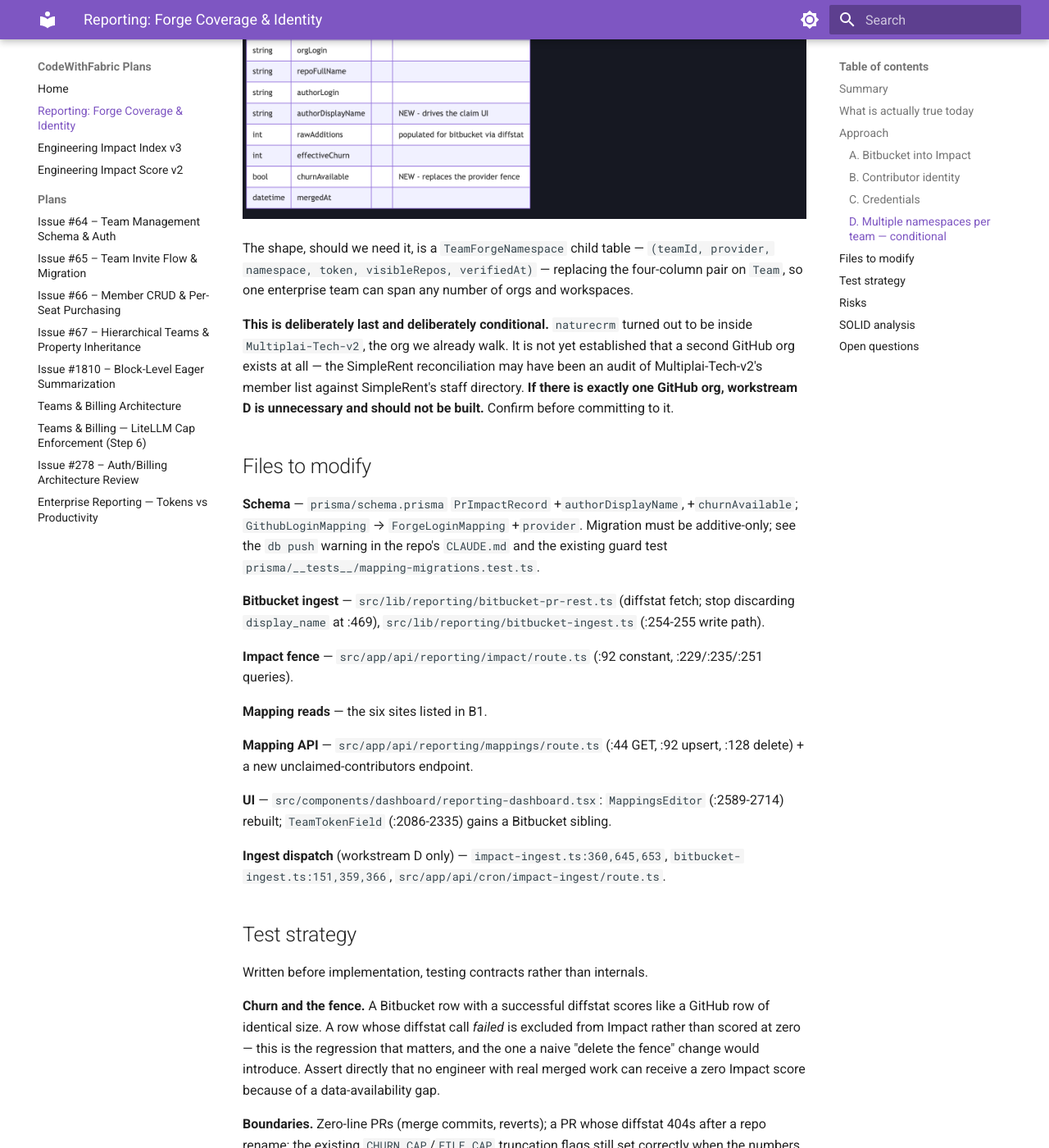
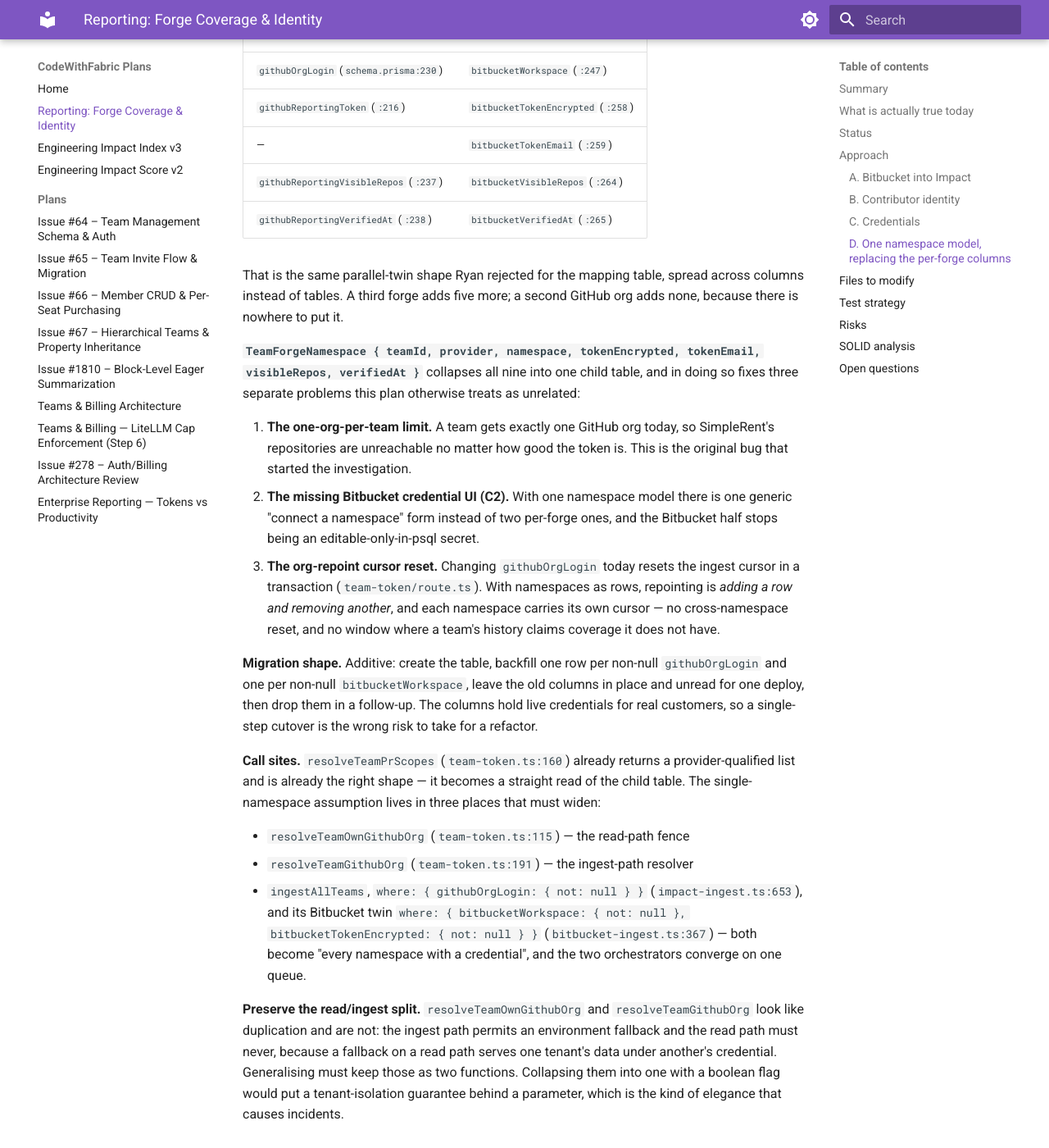
Before and after one commit to farpointhq/codewithfabric-plans, an MkDocs documentation site: the page built from docs/plans/forge-namespaces-and-identity-plan.md, in a window 1280 px wide and 1400 px high, scrolled down 5432 px. Shown: the whole window at 82% size. Built offline with MkDocs 1.6.1 and Material for MkDocs 9.7.7, drawn with Linux system fonts in a browser that asks for light colours; some of the changed text lies outside the part shown.

Commit message:
docs: promote TeamForgeNamespace from conditional to the next piece of work
Ryan's call, on a standing preference: the more general and elegant solution
wins. The first draft deferred the namespace model because naturecrm turned out
to be inside the org we already walk, so nothing was blocked on it. That
reasoning was too narrow.

Team carries nine columns to describe two forges — the same parallel-twin shape
already rejected for the mapping table, spread across columns instead of tables.
Collapsing them into one child table fixes three things the plan had been
treating as unrelated: the one-org-per-team limit that makes SimpleRent's repos
unreachable, the missing Bitbucket credential UI (rotating that token means
editing production by hand), and the org-repoint cursor reset.

Also records status — A shipped in PR #374, B in flight in another session with
ForgeLoginMapping chosen over a parallel BitbucketLoginMapping — corrects the
mapping call-site count to eight across six files, and revises the SOLID section,
which had argued for deferring D. That argument mistook "nothing is blocked
today" for "the model is adequate", and a second namespace cannot be
demonstrated by a schema that cannot represent one.

Line numbers re-verified against origin/main 75e1b04.

```diff
--- a/docs/plans/forge-namespaces-and-identity-plan.md
+++ b/docs/plans/forge-namespaces-and-identity-plan.md
@@ -1,7 +1,7 @@
 # Reporting: forge coverage and contributor identity
 
-**Status:** proposed, 2026-09-02
-**Repo:** `farpointhq/codewithfabric` · all line numbers against `origin/main` (`16095a3`)
+**Status:** A shipped (in review) · B in flight · D approved as next, 2026-09-02
+**Repo:** `farpointhq/codewithfabric` · all line numbers verified against `origin/main` (`75e1b04`)
 **Related:** [Engineering Impact Index v3](impact-score-v3-plan.md) — this plan supplies the inputs v3 scores; it does not change the scoring model.
 
 ## Summary
@@ -52,15 +52,35 @@
 companies, and all their people sit under one enterprise team.** So the answer to
 multi-company coverage is more namespaces per team, never more teams.
 
+## Status
+
+- **A — shipped, in review.** [PR #374](https://github.com/farpointhq/codewithfabric/pull/374):
+  `/diffstat` fetched per merged PR, `authorDisplayName` persisted, Impact fence
+  moved from `provider = 'github'` to `churnAvailable`, plus a churn backfill
+  script. 3079 tests green.
+- **B — in flight, separate session.** `ForgeLoginMapping` with a `provider`
+  column (chosen over a parallel `BitbucketLoginMapping`), the eight mapping call
+  sites, the two-forge mappings panel, leaderboard wiring, and a display-name
+  backfill. A per-forge registry (`src/lib/reporting/forges.ts`) replaces the
+  hardcoded `GITHUB_LOGIN_RE`.
+- **C — operational, in progress.** A correctly-scoped GitHub token for Matt's
+  team. C2 (no Bitbucket credential UI) is subsumed by workstream D below.
+- **D — promoted to next.** Was conditional; now the point. See below.
+
 ## Approach
 
-Four workstreams. A and B are the substance; C is largely operational; D is conditional on
-information we do not yet have.
+Four workstreams. A and B are the substance, C is largely operational, and D is
+the general model the other three kept gesturing at — promoted from conditional
+once it became clear the same parallel-twin shape was showing up in three places
+at once.
 
 ### A. Bitbucket into Impact
 
-The fence at `src/app/api/reporting/impact/route.ts:92` — `IMPACT_SCORABLE = { provider:
-"github" }` — is **correct as written today** and must not simply be deleted. The schema
+*Shipped in [PR #374](https://github.com/farpointhq/codewithfabric/pull/374);
+kept here because the reasoning is the load-bearing part.*
+
+The fence at `src/app/api/reporting/impact/route.ts` — `IMPACT_SCORABLE = { provider:
+"github" }` — was **correct as written** and must not simply be deleted. The schema
 comment at `prisma/schema.prisma:707-715` explains why: Bitbucket rows have zero churn, so
 an unfenced Impact query would score thirteen named engineers at zero. That is not a
 missing number, it is a wrong one, about a person.
@@ -91,10 +111,11 @@
 
 - **B1.** Generalise `GithubLoginMapping` → `ForgeLoginMapping` by adding a `provider`
   column, unique on `(teamId, userId, provider)`. Existing rows migrate as
-  `provider = 'github'`. One code path for both forges; six read sites move over
-  (`route.ts:44`, `impact/route.ts:214`, `productivity/route.ts:143`,
-  `projects/[projectId]/route.ts:303`, `reporting/route.ts:93`,
-  `users/[userId]/route.ts:142`).
+  `provider = 'github'`. One code path for both forges; **eight call sites across
+  six files** move over (`mappings/route.ts` ×3 — findMany, upsert, deleteMany —
+  plus `impact/route.ts`, `productivity/route.ts`,
+  `projects/[projectId]/route.ts`, `reporting/route.ts`,
+  `users/[userId]/route.ts`).
 - **B2.** Persist `authorDisplayName`. For Bitbucket this is nearly free: the REST client
   **already requests** `author.display_name` and `author.nickname`
   (`bitbucket-pr-rest.ts:361`) and discards them at line 469, keeping only `account_id`.
@@ -134,25 +155,69 @@
   cause of the 7-repo view. An App also survives the holder leaving and lets the customer
   revoke it themselves. Follow-on, not a blocker.
 
-### D. Multiple namespaces per team — conditional
+### D. One namespace model, replacing the per-forge columns
 
-`resolveTeamPrScopes` (`team-token.ts:160-173`) is already multi-forge aware and returns a
-`TeamPrScope[]`. The single-namespace assumption lives in three places:
-`resolveTeamOwnGithubOrg` (`:115`), `resolveTeamGithubOrg` (`:191`) and `ingestAllTeams`'s
-selection `where: { githubOrgLogin: { not: null } }` (`impact-ingest.ts:653`).
+**Promoted from conditional to the next piece of work, 2026-09-02, on Ryan's
+standing preference: the more general and elegant solution wins.** The earlier
+draft deferred this because `naturecrm` turned out to be inside the org we
+already walk, so nothing was *blocked* on it. That reasoning was too narrow.
 
-![Target data model](./forge-scope-target.png)
+`Team` currently carries **nine columns to describe two forges**:
 
-The shape, should we need it, is a `TeamForgeNamespace` child table — `(teamId, provider,
-namespace, token, visibleRepos, verifiedAt)` — replacing the four-column pair on `Team`, so
-one enterprise team can span any number of orgs and workspaces.
+| GitHub | Bitbucket |
+|---|---|
+| `githubOrgLogin` (`schema.prisma:230`) | `bitbucketWorkspace` (`:247`) |
+| `githubReportingToken` (`:216`) | `bitbucketTokenEncrypted` (`:258`) |
+| — | `bitbucketTokenEmail` (`:259`) |
+| `githubReportingVisibleRepos` (`:237`) | `bitbucketVisibleRepos` (`:264`) |
+| `githubReportingVerifiedAt` (`:238`) | `bitbucketVerifiedAt` (`:265`) |
 
-**This is deliberately last and deliberately conditional.** `naturecrm` turned out to be
-inside `Multiplai-Tech-v2`, the org we already walk. It is not yet established that a
-second GitHub org exists at all — the SimpleRent reconciliation may have been an audit of
-Multiplai-Tech-v2's member list against SimpleRent's staff directory. **If there is exactly
-one GitHub org, workstream D is unnecessary and should not be built.** Confirm before
-committing to it.
+That is the same parallel-twin shape Ryan rejected for the mapping table, spread
+across columns instead of tables. A third forge adds five more; a second GitHub
+org adds none, because there is nowhere to put it.
+
+**`TeamForgeNamespace { teamId, provider, namespace, tokenEncrypted, tokenEmail,
+visibleRepos, verifiedAt }`** collapses all nine into one child table, and in
+doing so fixes three separate problems this plan otherwise treats as unrelated:
+
+1. **The one-org-per-team limit.** A team gets exactly one GitHub org today, so
+   SimpleRent's repositories are unreachable no matter how good the token is.
+   This is the original bug that started the investigation.
+2. **The missing Bitbucket credential UI (C2).** With one namespace model there
+   is one generic "connect a namespace" form instead of two per-forge ones, and
+   the Bitbucket half stops being an editable-only-in-psql secret.
+3. **The org-repoint cursor reset.** Changing `githubOrgLogin` today resets the
+   ingest cursor in a transaction (`team-token/route.ts`). With namespaces as
+   rows, repointing is *adding a row and removing another*, and each namespace
+   carries its own cursor — no cross-namespace reset, and no window where a
+   team's history claims coverage it does not have.
+
+**Migration shape.** Additive: create the table, backfill one row per non-null
+`githubOrgLogin` and one per non-null `bitbucketWorkspace`, leave the old columns
+in place and unread for one deploy, then drop them in a follow-up. The columns
+hold live credentials for real customers, so a single-step cutover is the wrong
+risk to take for a refactor.
+
+**Call sites.** `resolveTeamPrScopes` (`team-token.ts:160`) already returns a
+provider-qualified list and is already the right shape — it becomes a straight
+read of the child table. The single-namespace assumption lives in three places
+that must widen:
+
+- `resolveTeamOwnGithubOrg` (`team-token.ts:115`) — the read-path fence
+- `resolveTeamGithubOrg` (`team-token.ts:191`) — the ingest-path resolver
+- `ingestAllTeams`, `where: { githubOrgLogin: { not: null } }`
+  (`impact-ingest.ts:653`), and its Bitbucket twin
+  `where: { bitbucketWorkspace: { not: null }, bitbucketTokenEncrypted: { not: null } }`
+  (`bitbucket-ingest.ts:367`) — both become "every namespace with a credential",
+  and the two orchestrators converge on one queue.
+
+**Preserve the read/ingest split.** `resolveTeamOwnGithubOrg` and
+`resolveTeamGithubOrg` look like duplication and are not: the ingest path permits
+an environment fallback and the read path must never, because a fallback on a
+read path serves one tenant's data under another's credential. Generalising must
+keep those as two functions. Collapsing them into one with a boolean flag would
+put a tenant-isolation guarantee behind a parameter, which is the kind of
+elegance that causes incidents.
 
 ## Files to modify
 
@@ -269,15 +334,22 @@
 Diffstat must be fetched *through* that abstraction, not by reaching for the Bitbucket
 client directly from the ingest.
 
-**Where SOLID would over-engineer.** `TeamForgeNamespace` (D) is the textbook-correct model
-and would be premature if there is only one GitHub org. Keeping the columns on `Team` is
-the right call until a second namespace is demonstrated. Noted as conditional above for
-exactly this reason.
+**Where SOLID would over-engineer — revised.** The first pass argued
+`TeamForgeNamespace` (D) would be premature with only one GitHub org, and that
+keeping the columns on `Team` was right until a second namespace was
+demonstrated. That has been overruled, correctly. The argument mistook "nothing
+is blocked today" for "the model is adequate": nine columns already describe two
+forges, the Bitbucket half of them has no UI *because* there was no general model
+to build one against, and a second namespace cannot be demonstrated by a schema
+that cannot represent one. Deferring it also leaves the original SimpleRent bug
+permanently unfixable.
 
 ## Open questions
 
-1. **Is there a second GitHub org?** Decides whether workstream D is built or dropped.
-   Blocking for D, irrelevant to A–C.
+1. **Is there a second GitHub org?** No longer decides whether D is built — D is
+   now the model regardless. It decides only how urgent the *backfill* of a
+   second namespace is, and whether SimpleRent's repositories are reachable this
+   week or next.
 2. **Does Owen open pull requests at all?** Independent of every fix here. Commits are not
    counted — only merged PRs and closed issues. If his workflow is direct pushes, he reads
    as zero after all of this, for a different reason. Worth knowing before anyone is told
```
